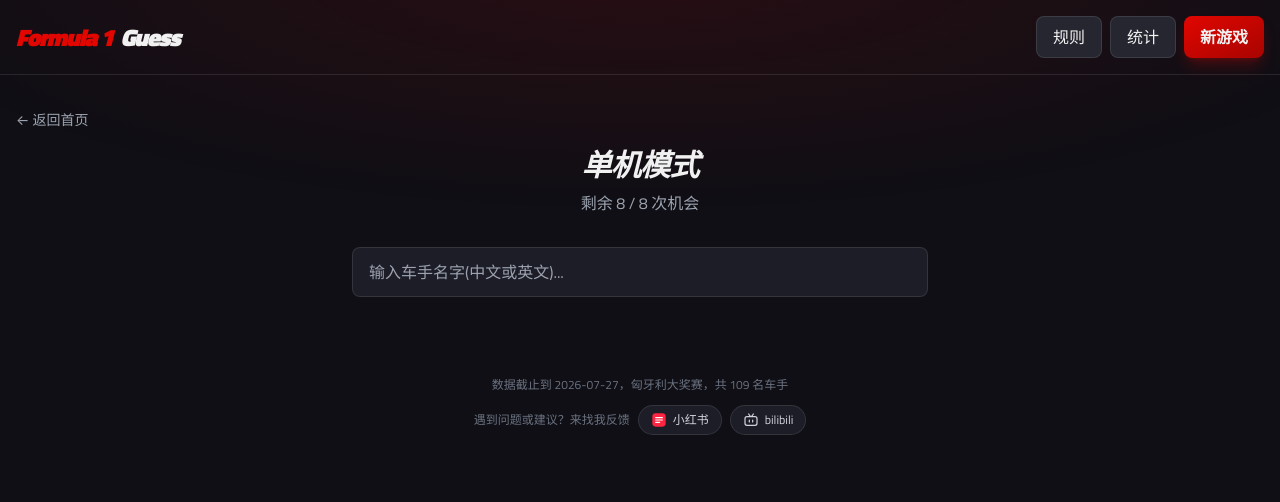
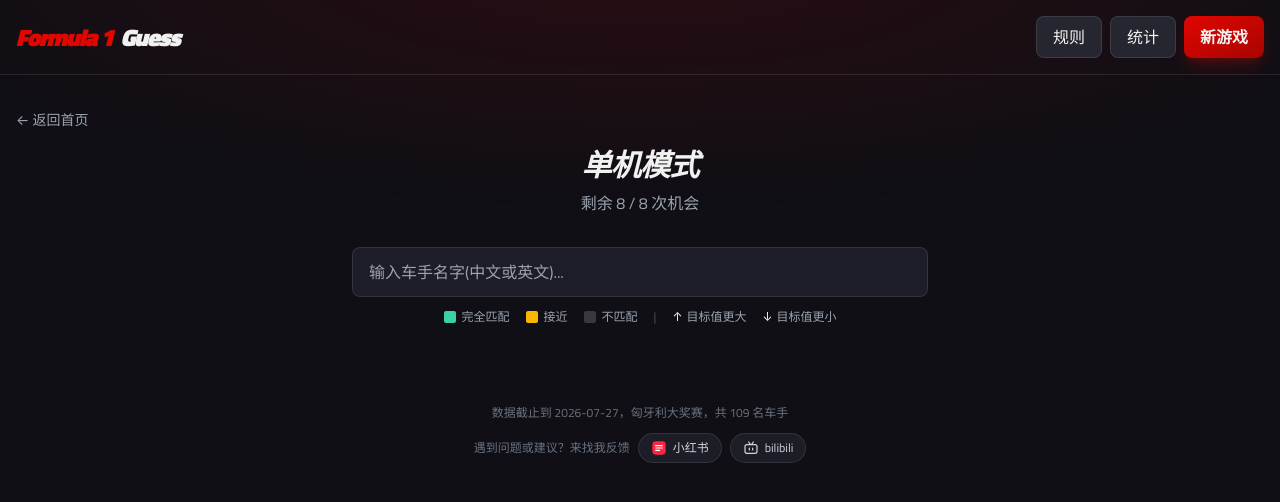
Before and after one commit to rayyyy122/F1-Guess-Game, a React (Vite) app in the folder f1-guess/: page /solo in a window 1280 px wide. Shown: the top 502 px of the page. Built offline with nearby package versions, Linux system fonts and the light colour scheme.

Commit message:
feat: 搜索框下方增加规则速览图例
- 新增 RulesHint 组件：三色块含义 + 箭头方向说明
- 单机、联机模式搜索框下方均展示

```diff
--- /dev/null
+++ b/f1-guess/src/components/RulesHint.tsx
@@ -0,0 +1,27 @@
+export function RulesHint() {
+  return (
+    <div className="mt-3 flex items-center justify-center gap-x-4 gap-y-1 flex-wrap text-xs text-gray-400">
+      <span className="inline-flex items-center gap-1.5">
+        <span className="w-3 h-3 rounded-sm bg-f1-green" />
+        完全匹配
+      </span>
+      <span className="inline-flex items-center gap-1.5">
+        <span className="w-3 h-3 rounded-sm bg-f1-yellow" />
+        接近
+      </span>
+      <span className="inline-flex items-center gap-1.5">
+        <span className="w-3 h-3 rounded-sm bg-f1-gray" />
+        不匹配
+      </span>
+      <span className="text-gray-600">|</span>
+      <span className="inline-flex items-center gap-1">
+        <span className="text-f1-text">↑</span>
+        目标值更大
+      </span>
+      <span className="inline-flex items-center gap-1">
+        <span className="text-f1-text">↓</span>
+        目标值更小
+      </span>
+    </div>
+  )
+}
--- a/f1-guess/src/components/online/OnlineGameView.tsx
+++ b/f1-guess/src/components/online/OnlineGameView.tsx
@@ -1,6 +1,7 @@
 import { useMemo, useState } from 'react'
 import type { Driver, Guess, GuessFeedback } from '../../types'
 import { SearchBox } from '../SearchBox/SearchBox'
+import { RulesHint } from '../RulesHint'
 import { GuessTable } from '../GuessTable/GuessTable'
 import { Countdown } from './Countdown'
 import { ConfirmModal } from '../ConfirmModal/ConfirmModal'
@@ -55,6 +56,7 @@ export function OnlineGameView({
 
       <div className="mb-6">
         <SearchBox onSelect={onGuess} disabled={!canGuess} guessedIds={guessedIds} />
+        <RulesHint />
       </div>
 
       {myGuesses.length > 0 && (
--- a/f1-guess/src/pages/SoloPage.tsx
+++ b/f1-guess/src/pages/SoloPage.tsx
@@ -5,6 +5,7 @@ import { useStats } from '../hooks/useStats'
 import { Header } from '../components/Header/Header'
 import { SearchBox } from '../components/SearchBox/SearchBox'
 import { GuessTable } from '../components/GuessTable/GuessTable'
+import { RulesHint } from '../components/RulesHint'
 import { GameStatusBanner } from '../components/GameStatus'
 import { StatsModal } from '../components/StatsModal/StatsModal'
 import { HelpModal } from '../components/HelpModal/HelpModal'
@@ -114,6 +115,7 @@ export function SoloPage() {
 
         <div className="mb-8">
           <SearchBox onSelect={makeGuess} disabled={!isPlaying} guessedIds={guessedIds} />
+          <RulesHint />
         </div>
 
         {guesses.length > 0 && (
```
